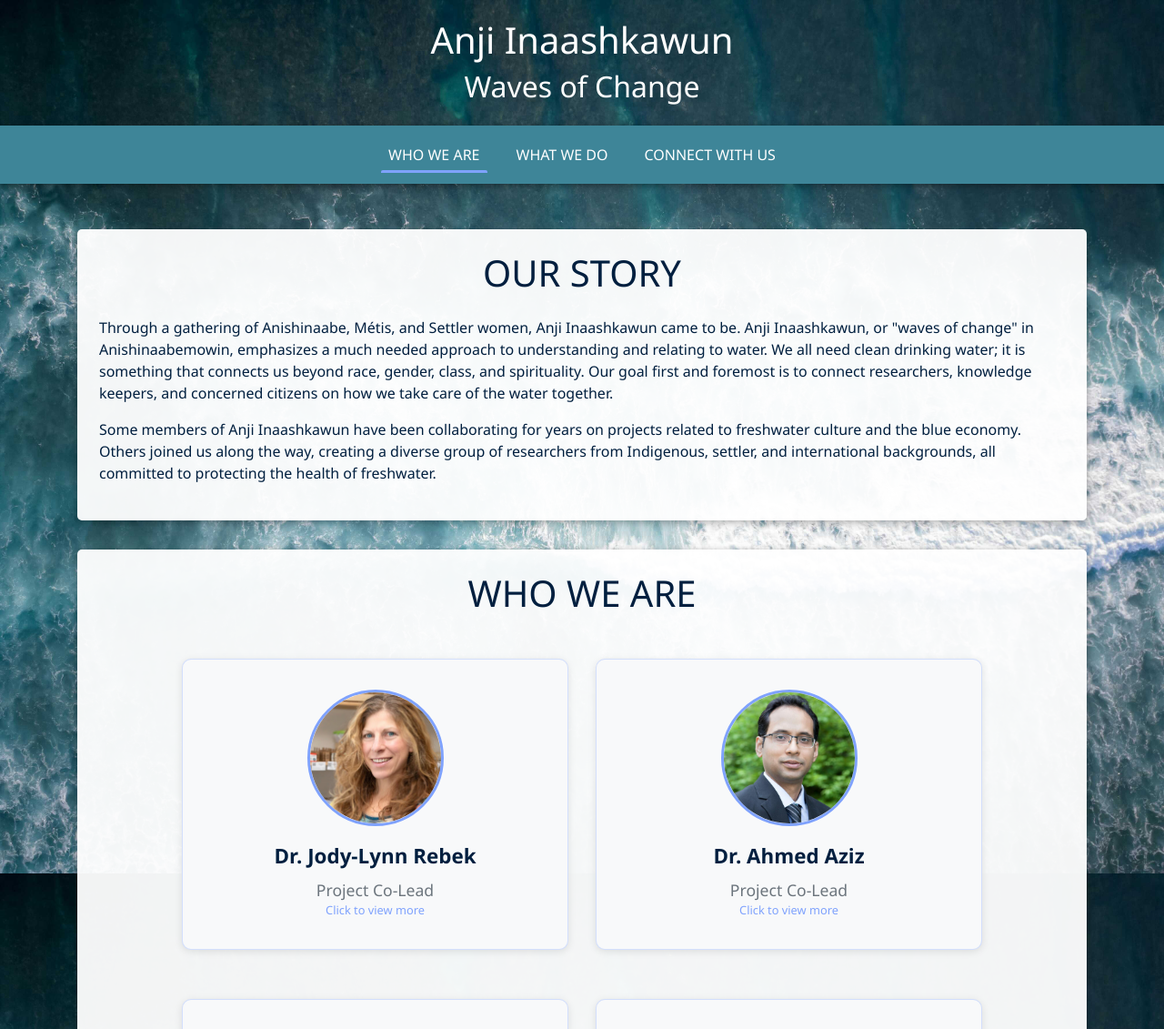
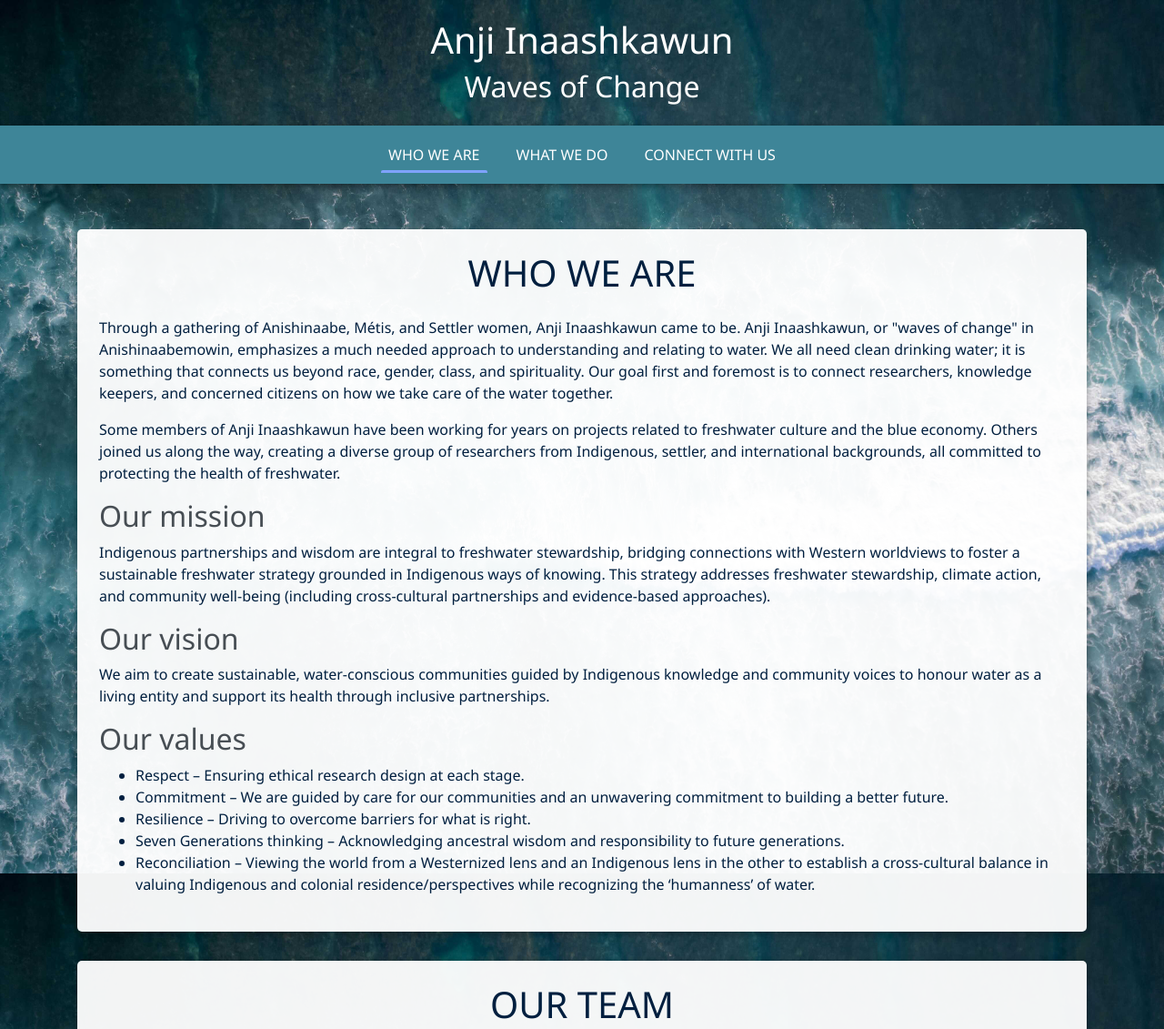
Before and after one commit to KamranAbbasov/freshwater, a plain HTML site: page our_team.html in a window 1280 px wide. Shown: the top 1131 px of the page at 91% size. Drawn offline with nearby package versions, Linux system fonts and the light colour scheme.

Commit message:
Update our_team.html

```diff
--- a/our_team.html
+++ b/our_team.html
@@ -223,7 +223,7 @@
 
   <div class="container" style="margin-bottom: 2rem;">
     <div class="story-box p-4">
-      <h1 class="text-center" style="color: #001f3f;">OUR STORY</h1>
+      <h1 class="text-center" style="color: #001f3f;">WHO WE ARE</h1>
       <p style="color: #001f3f; margin-top: 1.5rem;">Through a gathering of Anishinaabe, Métis, and Settler women,
         Anji Inaashkawun came to be. Anji Inaashkawun, or "waves of change"
         in Anishinaabemowin, emphasizes a much needed approach to understanding
@@ -233,16 +233,30 @@
         concerned citizens on how we take care of the water together.
       </p>
       <p style="color: #001f3f;">
-        Some members of Anji Inaashkawun have been collaborating for years on projects related to freshwater culture and the blue economy.
+        Some members of Anji Inaashkawun have been working for years on projects related to freshwater culture and the blue economy.
         Others joined us along the way, creating a diverse group of researchers from Indigenous, settler, and international backgrounds, all committed to protecting the health of freshwater.
       </p>
+      <h2 style="color: #474e54;">Our mission</h2>
+      <p style="color: #001f3f;">Indigenous partnerships and wisdom are integral to freshwater stewardship, bridging connections with Western worldviews to foster a sustainable freshwater strategy grounded in Indigenous ways of knowing. This strategy addresses freshwater stewardship, climate action, and community well-being (including cross-cultural partnerships and evidence-based approaches).
+      </p>
+      <h2 style="color: #474e54;">Our vision</h2>
+      <p style="color: #001f3f;">We aim to create sustainable, water-conscious communities guided by Indigenous knowledge and community voices to honour water as a living entity and support its health through inclusive partnerships.
+      </p>
+      <h2 style="color: #474e54;">Our values</h2>
+      <ul>
+        <li style="color: #001f3f;">Respect – Ensuring ethical research design at each stage.</li>
+        <li style="color: #001f3f;">Commitment – We are guided by care for our communities and an unwavering commitment to building a better future.</li>
+        <li style="color: #001f3f;">Resilience – Driving to overcome barriers for what is right.</li>
+        <li style="color: #001f3f;">Seven Generations thinking – Acknowledging ancestral wisdom and responsibility to future generations.</li>
+        <li style="color: #001f3f;">Reconciliation – Viewing the world from a Westernized lens and an Indigenous lens in the other to establish a cross-cultural balance in valuing Indigenous and colonial residence/perspectives while recognizing the ‘humanness’ of water.</li>
+      </ul>
     </div>
   </div>
 
   <div class="container d-flex justify-content-center">
     <div class="team-container p-4">
       <div class="text-center mb-5">
-        <h1 style="color: #001f3f;">WHO WE ARE</h1>
+        <h1 style="color: #001f3f;">OUR TEAM</h1>
       </div>
 
     <!-- Project Co-Leads -->
```
